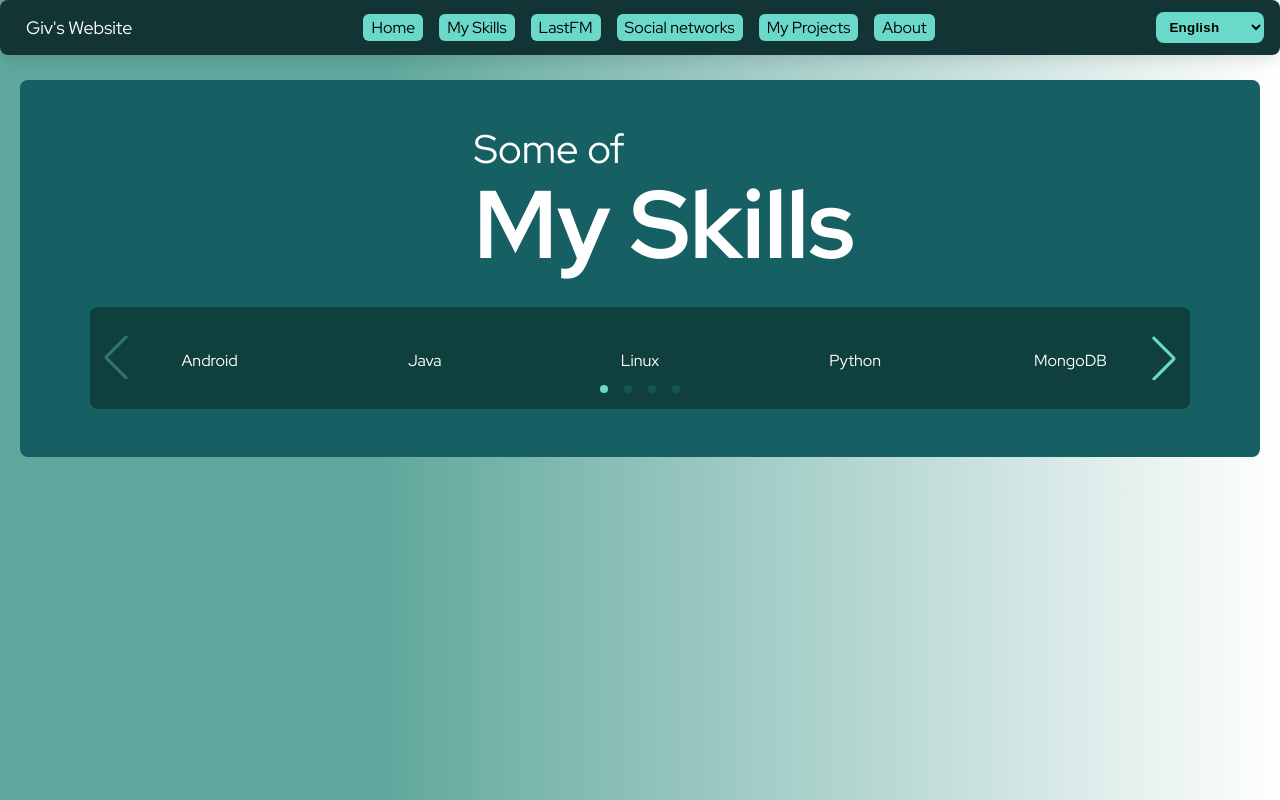
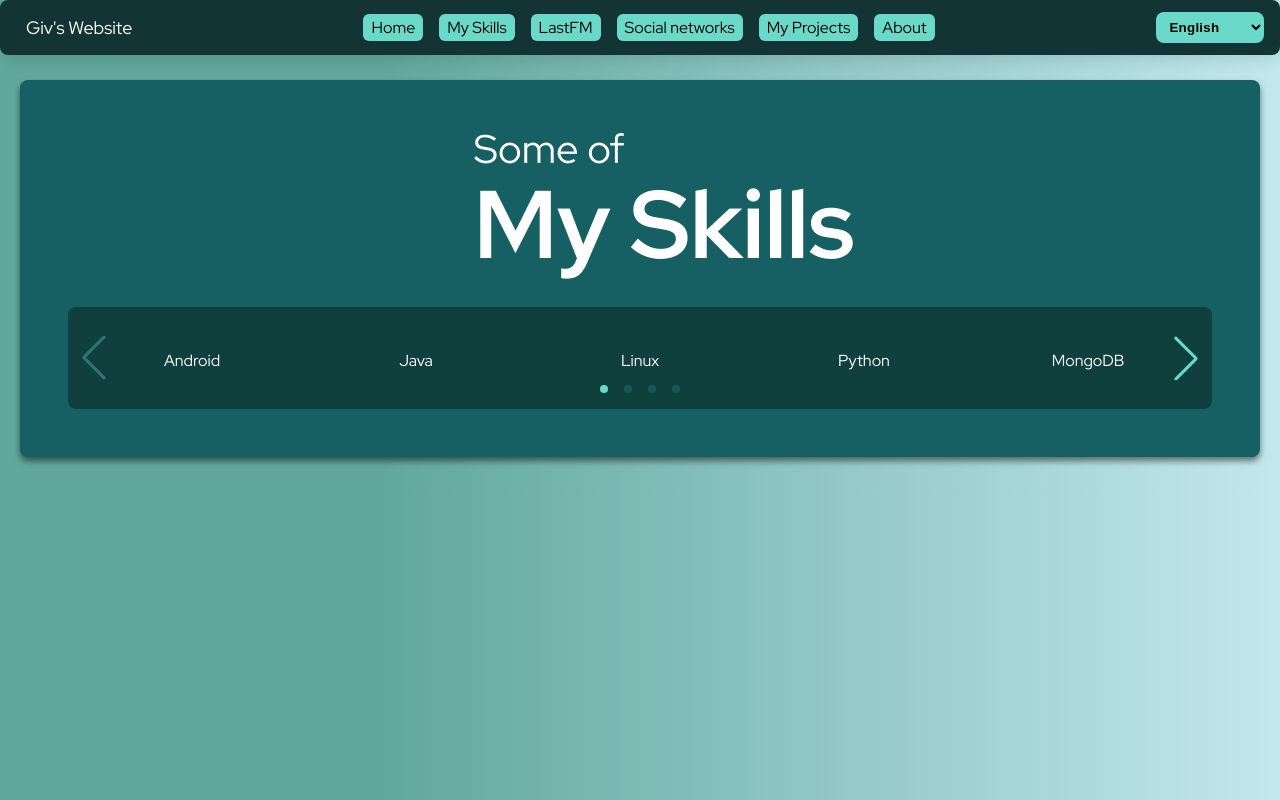
Before and after one commit to GiovaniFZ/my-website-vue, a Vue app: page /skills in a window 1280 px wide. Built offline with nearby package versions, Linux system fonts and the light colour scheme; some icons are missing.

Commit message:
ref: improve rounded section style

```diff
--- a/package.json
+++ b/package.json
@@ -1,7 +1,7 @@
 {
   "name": "givs-website-vue",
   "private": true,
-  "version": "2.2.9",
+  "version": "2.2.11",
   "type": "module",
   "scripts": {
     "dev": "vite",
--- a/src/components/RoundedSection.vue
+++ b/src/components/RoundedSection.vue
@@ -69,20 +69,14 @@ defineProps({
   box-sizing: border-box;
   margin: 5rem 0.75rem 2rem 0.75rem;
   animation: colors 800ms ease-out both;
-  transition: transform 0.3s ease;
+  box-shadow: 0 4px 6px rgba(0, 0, 0, 0.5);
 
   @media(max-width: 870px) {
     padding: 1rem;
     margin: 6rem 0.75rem 1.25rem 0.75rem;
   }
 }
-
-.wrapper:hover {
-  transform: scale(1.02);
-}
-
 .container {
-  max-width: 1100px;
   margin: 0 auto;
 }
 
--- a/src/locales/pt-br.json
+++ b/src/locales/pt-br.json
@@ -5,7 +5,7 @@
   "aboutMeText": "Sou estudante de engenharia de software, atualmente estagiando em Minas Gerais, Brasil! Gosto muito de desenvolvimento web e estou sempre aberto para contribuir em projetos de código aberto.",
   "aboutWebText": "Olá, este é o meu site pessoal. Eu o desenvolvi usando Vue 3 com TypeScript, e estou utilizando o Vite como ferramenta de build. Este site é uma vitrine das minhas habilidades, projetos e interesses em desenvolvimento.",
   "aboutThis": "Sobre este",
-  "website": "Site",
+  "website": "Esse site",
   "about": "Sobre",
   "socialNetworks": "Redes sociais",
   "contactInfo": "Se você quiser falar comigo, você pode usar os links acima, ou escreva algo no campo abaixo para me enviar um email!",
--- a/src/style.css
+++ b/src/style.css
@@ -5,7 +5,7 @@
 
   color-scheme: light dark;
   color: rgba(255, 255, 255, 0.87);
-  background:linear-gradient(90deg, #60A89D 30%, #fff 100%);
+  background:linear-gradient(90deg, #60A89D 30%, #c3e8eeff 100%);
 
   font-synthesis: none;
   text-rendering: optimizeLegibility;
```
